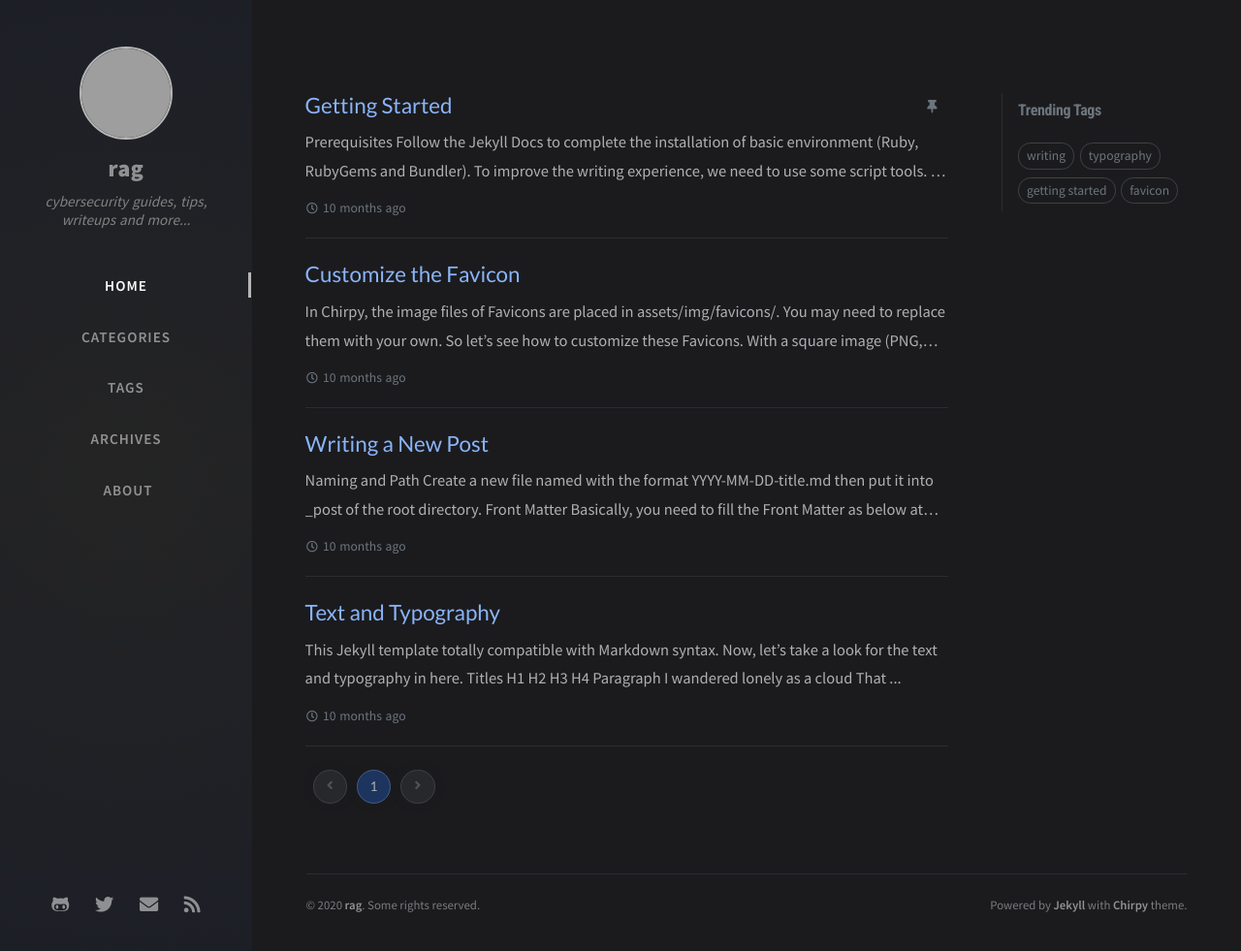
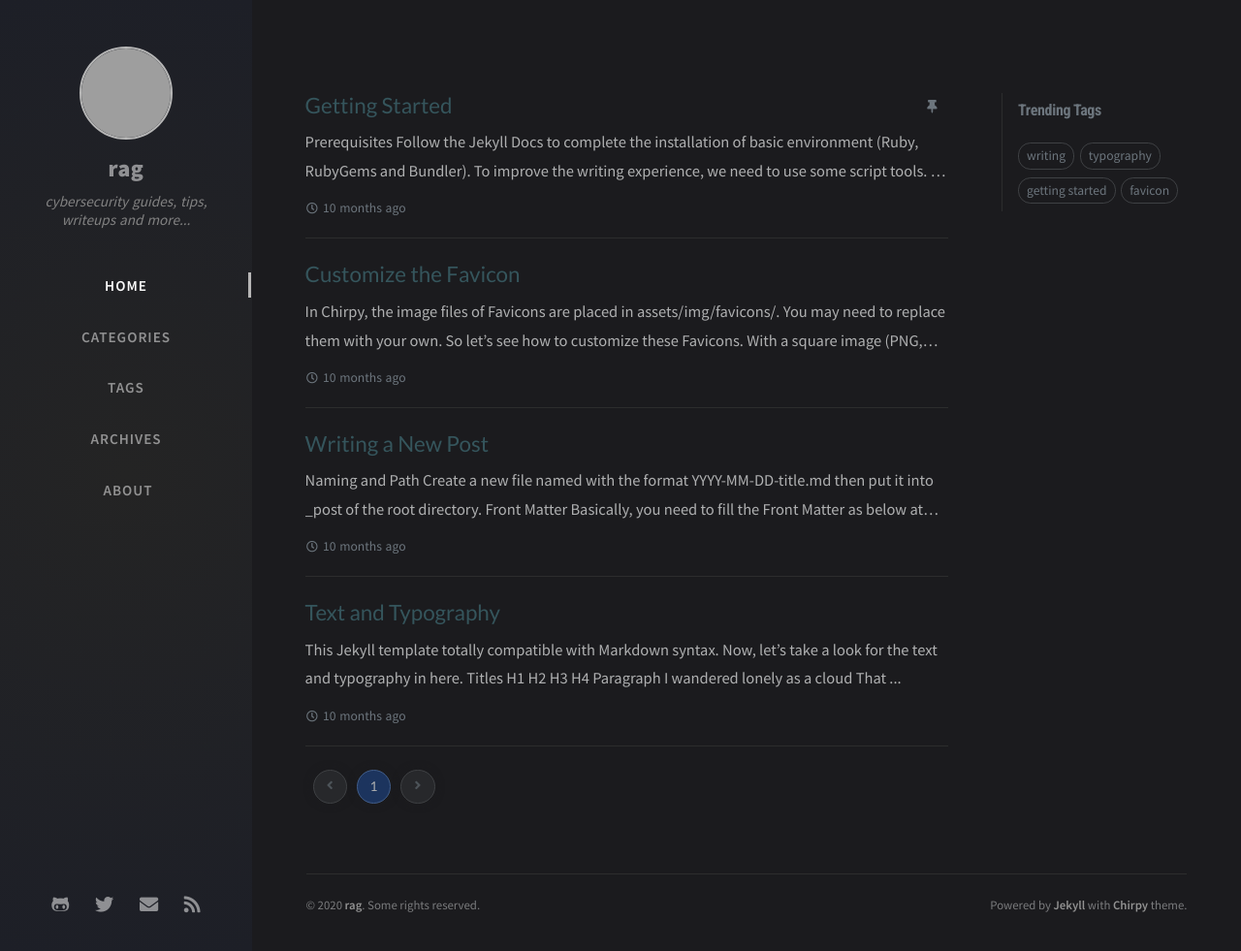
Before and after one commit to rag7/rag7.github.io, a Jekyll site: the page built from index.html, in a window 1280 px wide and 981 px high. Shown: the whole window at 97% size. Built offline with Jekyll 4.4.1, drawn with Linux system fonts in a browser that asks for light colours; nearby versions of some CDN libraries; the list of posts is cut into pages by our own code; comment, search, counter and statistics services are not loaded; grey boxes are pictures that could not be loaded.

Commit message:
Update dark-typography.scss

```diff
--- a/assets/css/_colors/dark-typography.scss
+++ b/assets/css/_colors/dark-typography.scss
@@ -20,7 +20,7 @@
   /* common color */
   --text-color: rgb(175, 176, 177);
   --text-muted-color: rgb(107, 116, 124);
-  --link-color: rgb(138, 180, 248);
+  --link-color: rgb(53, 85, 92);
   --link-underline-color: rgb(82, 108, 150);
   --main-border-color: rgb(44, 45, 45);
   --button-bg: rgb(39, 40, 43);
```
